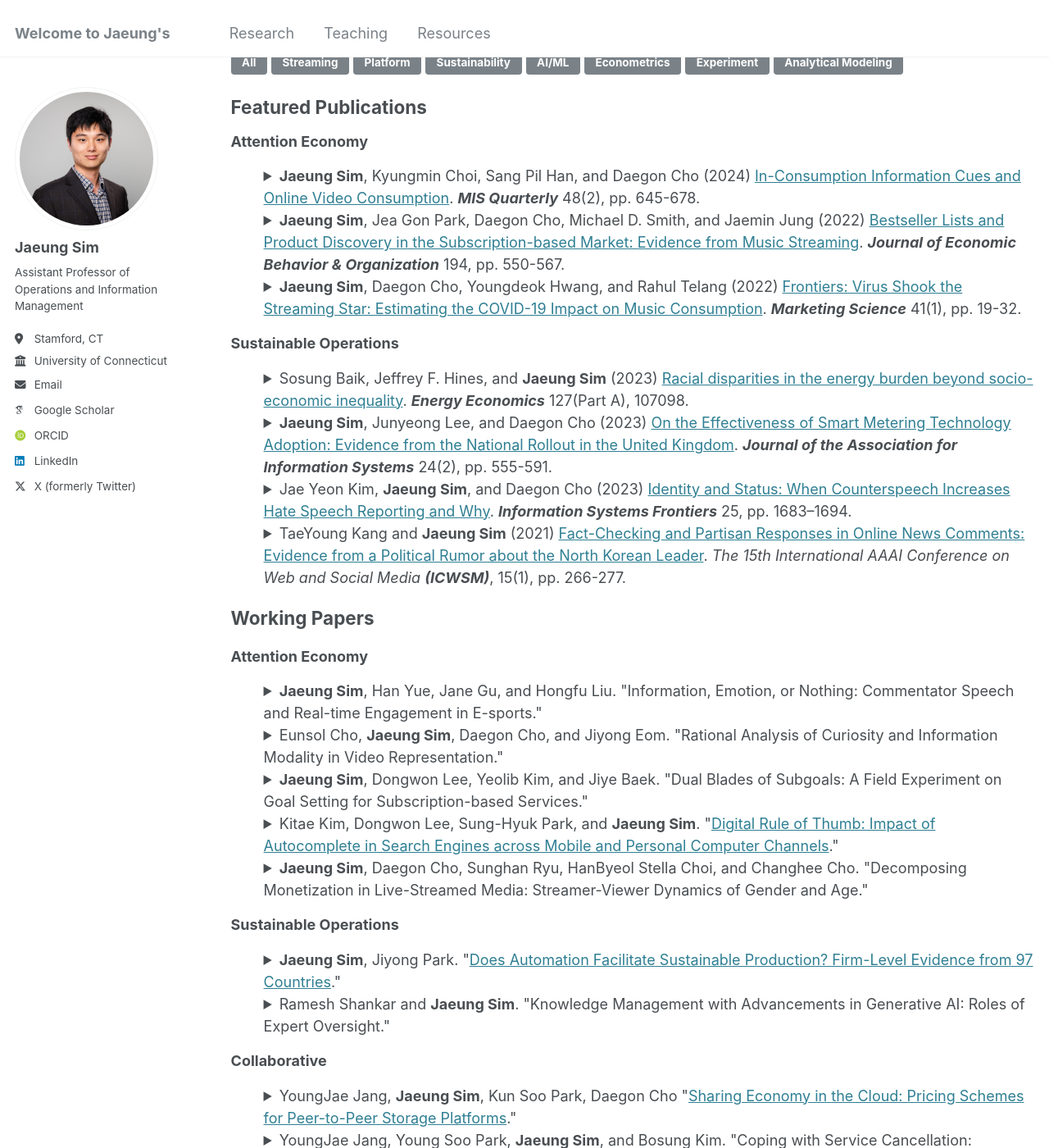
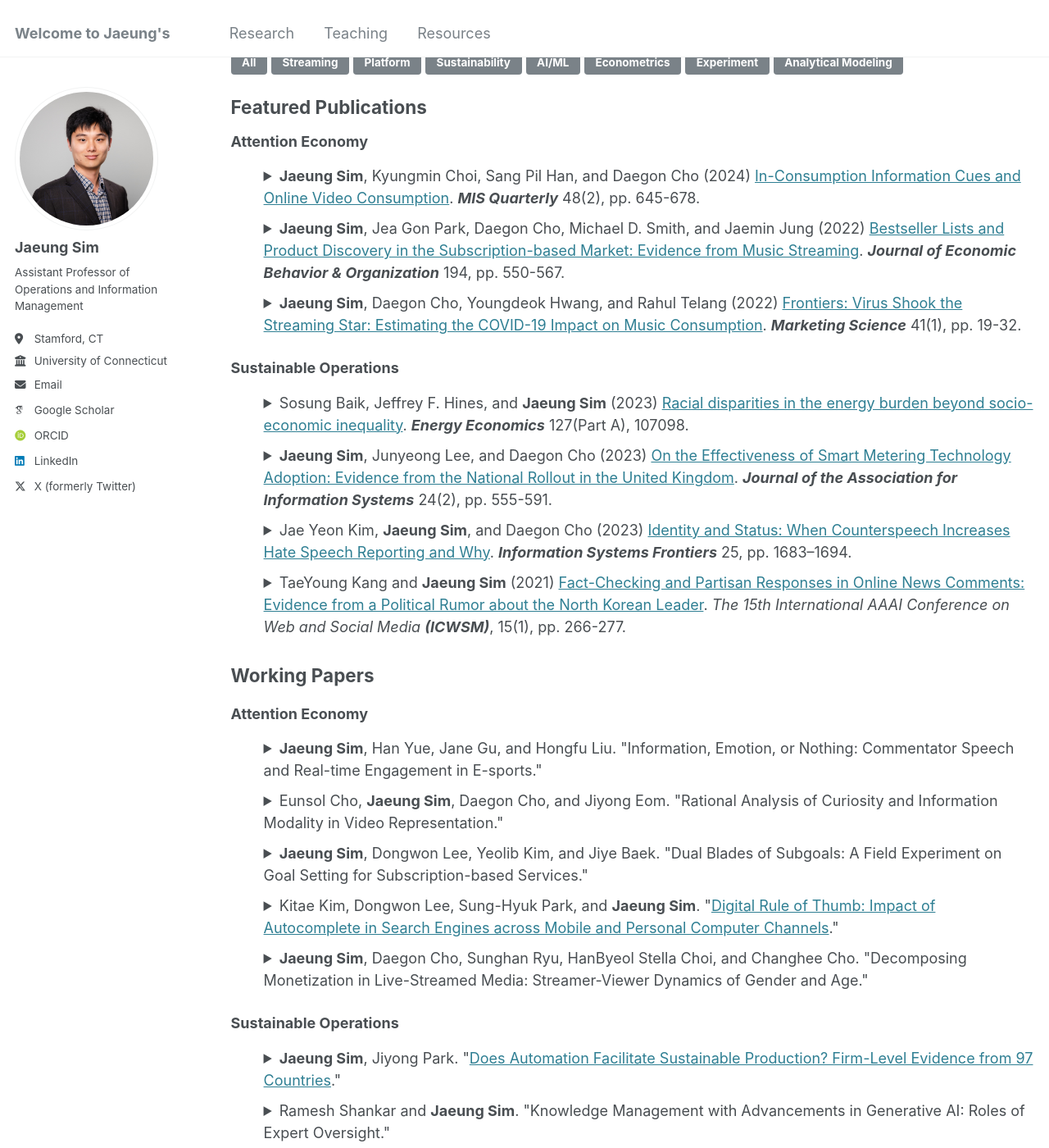
Before and after one commit to jaeungs/jaeungs.github.io, a Jekyll site: the page built from _pages/research.html, in a window 1280 px wide and 1400 px high, scrolled down 638 px. Shown: the whole window at 82% size. Built offline with Jekyll 4.4.1, drawn with Linux system fonts in a browser that asks for light colours; some web fonts are replaced.

Commit message:
Update research.html

```diff
--- a/_pages/research.html
+++ b/_pages/research.html
@@ -47,6 +47,13 @@ Furthermore, I often use stylized models building on economic theories to provid
 </div>
 
 <h3 style="margin:1em 0 0 0">Attention Economy</h3>
+
+<style>
+  /* Add space after the <summary> element */
+  details summary {
+    margin-bottom: 10px; /* Adjust the value as needed */
+  }
+</style>
 
 <ul>
   <div class="filterDiv streaming platform econometrics analytical-modeling">
@@ -110,11 +117,11 @@ Furthermore, I often use stylized models building on economic theories to provid
       <strong><em>Energy Economics</em></strong> 127(Part A), 107098.</summary>
       <ul>
         <li>Media coverage in <a href="https://today.uconn.edu/2023/11/study-says-black-households-pay-higher-heating-costs-seek-cold-related-medical-care-more-often/">UConn Today</a>.</li>
+        <li>
+          <strong>Abstract: </strong>
+          The consequences of climate change are known to be more damaging to historically minoritized groups. Ironically, recent measures to mitigate carbon emissions often negatively influence these groups to a greater extent. Racial and ethnic minorities are one of the well-documented energy vulnerable groups in the residential energy sector. Existing studies primarily attributed the racial and ethnic minorities’ greater energy burden to socio-economic inequality, such as low income and inefficient housing, while other possible sources have received little empirical attention. Analyzing nationally representative U.S. households, we provide evidence that Blacks bear a greater energy burden than others unexplained by socio-economic inequality, and this additional energy burden is primarily driven by Blacks’ extra demand for space heating. Specifically, after controlling for regional, housing, demographic, and appliance/device characteristics, Blacks’ annual energy expenditure exceeds that of the other groups by US$1.6 billion. Examining this gap by end-use type and climate region, we reveal that this extra burden is primarily explained by Blacks’ additional needs for space heating. Further evidence shows that self-reported needs for health services due to low indoor temperature are closely associated with the racial difference in space heating needs. Our results highlight a blind spot yet to be covered by existing energy policies and point to possible recognition injustice.
+        </li>
       </ul>
-      <li>
-        <strong>Abstract: </strong>
-        The consequences of climate change are known to be more damaging to historically minoritized groups. Ironically, recent measures to mitigate carbon emissions often negatively influence these groups to a greater extent. Racial and ethnic minorities are one of the well-documented energy vulnerable groups in the residential energy sector. Existing studies primarily attributed the racial and ethnic minorities’ greater energy burden to socio-economic inequality, such as low income and inefficient housing, while other possible sources have received little empirical attention. Analyzing nationally representative U.S. households, we provide evidence that Blacks bear a greater energy burden than others unexplained by socio-economic inequality, and this additional energy burden is primarily driven by Blacks’ extra demand for space heating. Specifically, after controlling for regional, housing, demographic, and appliance/device characteristics, Blacks’ annual energy expenditure exceeds that of the other groups by US$1.6 billion. Examining this gap by end-use type and climate region, we reveal that this extra burden is primarily explained by Blacks’ additional needs for space heating. Further evidence shows that self-reported needs for health services due to low indoor temperature are closely associated with the racial difference in space heating needs. Our results highlight a blind spot yet to be covered by existing energy policies and point to possible recognition injustice.
-      </li>
     </details>
   </div>
   <div class="filterDiv sustainability econometrics">
```
